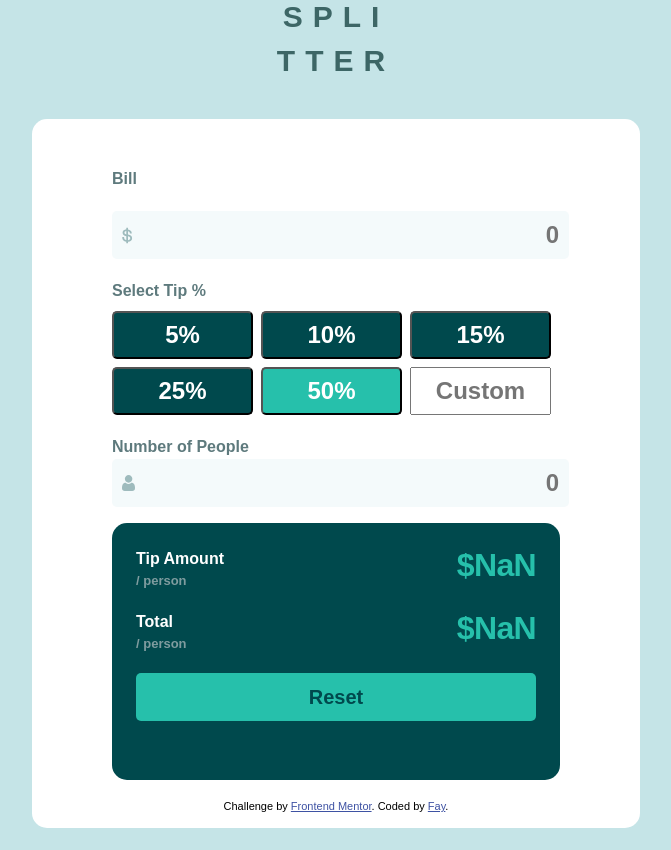
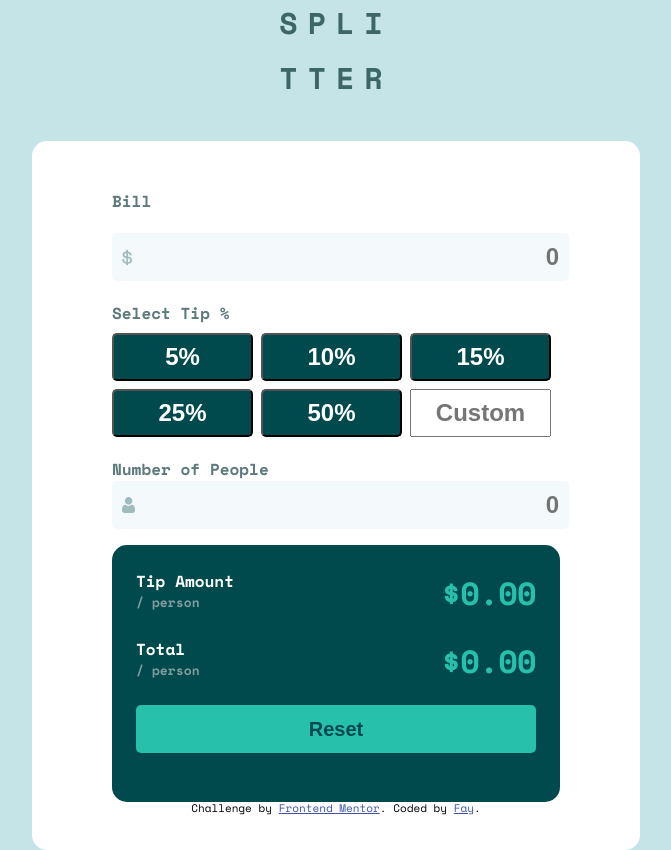
Before and after one commit to nottohave/Tip-calculator, a plain HTML site: page index.html in a window 1280 px wide. Both pictures are taken after a click on the button "50%". Shown: the whole page, without its empty margins (304-975 px from the left). Before the commit the page ends 828 px from the top, so only its background shows below. Drawn offline with nearby package versions, Linux system fonts and the light colour scheme.

Commit message:
index.html script.js

```diff
--- a/index.html
+++ b/index.html
@@ -5,7 +5,9 @@
   <meta name="viewport" content="width=device-width, initial-scale=1.0"> <!-- displays site properly based on user's device -->
 
   <link rel="icon" type="image/png" sizes="32x32" href="./images/favicon-32x32.png">
-  <link rel="fonts" href="https://fonts.google.com/specimen/Space+Mono">
+  <link rel="preconnect" href="https://fonts.googleapis.com">
+  <link rel="preconnect" href="https://fonts.gstatic.com" crossorigin>
+  <link href="https://fonts.googleapis.com/css2?family=JetBrains+Mono:ital,wght@0,100..800;1,100..800&family=Space+Mono:ital,wght@0,400;0,700;1,400;1,700&display=swap" rel="stylesheet">
   <link rel="stylesheet" href="./style.css">
   <script defer src="./script.js"></script>
 
--- a/script.js
+++ b/script.js
@@ -110,6 +110,12 @@ twenty_five_percentbtn.addEventListener("click" , (event) => {
 
 fifty_percentbtn.addEventListener("click" , (event) => {
 
+    const number_of_people = Number(number_of_people.value); // "42.50" → 42.5, "abc" → NaN
+    if (!Number.isFinite(number_of_people) || number_of_people <= 0) {
+        console.log(Number.isFinite(number_of_people))
+     }
+    //  console.log(billInput)
+    //  console.log(billInput.value)
     const bill_amount = Number.isFinite(parseInt(bill_value.value));
     const number_people = Number.isFinite(parseInt(number_of_people.value));
 
@@ -125,7 +131,7 @@ fifty_percentbtn.addEventListener("click" , (event) => {
     tip_amount_per_person.innerHTML = "$" + result_2.toFixed(2);
 
     const result_3 = result_1 + result_2
-    console.log(result_3.toFixed(2))
+    // console.log(result_3.toFixed(2))
     total_bill_per_person.innerHTML = "$" + result_3.toFixed(2);
 
 
```
